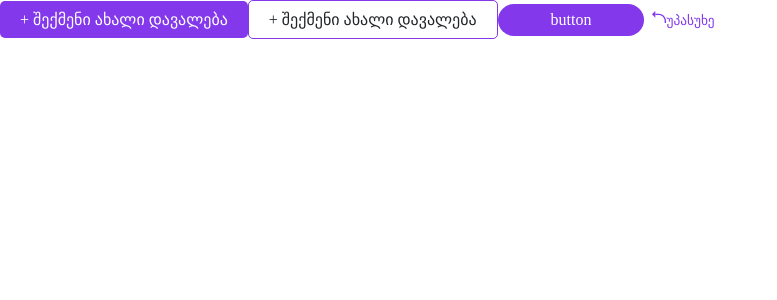
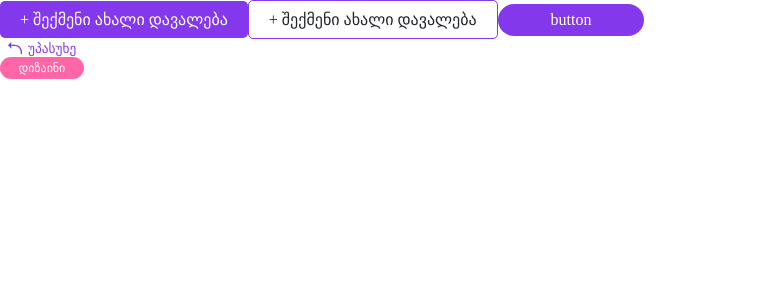
Before and after one commit to nikakek/telos-redberry, a Next.js app: page / in a window 1280 px wide. Shown: the top 300 px of the page, without its empty margins (0-777 px from the left). Built offline with nearby package versions, Linux system fonts and the light colour scheme.

Commit message:
added coloured buttons

```diff
--- a/src/app/Colors.module.scss
+++ b/src/app/Colors.module.scss
@@ -1,2 +1,6 @@
 $purple: rgba(131, 56, 236, 1);
 $purpleHover: rgba(181, 136, 244, 1);
+$pink: rgba(255, 102, 168, 1);
+$orange: rgba(253, 154, 106, 1);
+$blue: rgba(137, 182, 255, 1);
+$yellow: rgba(255, 216, 109, 1);
--- /dev/null
+++ b/src/app/components/buttons/ColoredButton/ColoredButton.module.scss
@@ -0,0 +1,28 @@
+@import "../../../Colors.module.scss";
+
+.button {
+  color: #fff;
+  border: none;
+  border-radius: 15px;
+  padding: 5px 18.5px;
+  cursor: pointer;
+  font-family: FiraGO;
+  font-size: 12px;
+  line-height: 100%;
+}
+
+.pink {
+  background-color: $pink;
+}
+
+.orange {
+  background-color: $orange;
+}
+
+.blue {
+  background-color: $blue;
+}
+
+.yellow {
+  background-color: $yellow;
+}
--- /dev/null
+++ b/src/app/components/buttons/ColoredButton/ColoredButton.tsx
@@ -0,0 +1,35 @@
+import styles from "./ColoredButton.module.scss";
+import clsx from "clsx";
+
+type Props = {
+  color: "pink" | "orange" | "blue" | "yellow";
+};
+
+let text: string;
+
+function ColoredButton(props: Props) {
+  let text: string;
+  switch (props.color) {
+    case "pink":
+      text = "დიზაინი";
+      break;
+    case "orange":
+      text = "მარკეტინგი";
+      break;
+    case "blue":
+      text = "ლოჯისტიკა";
+      break;
+    case "yellow":
+      text = "ინფ. ტექ.";
+      break;
+
+    default:
+      text = "button";
+  }
+
+  return (
+    <button className={clsx(styles.button, styles[props.color])}>{text}</button>
+  );
+}
+
+export default ColoredButton;
--- a/src/app/components/buttons/TextButton/TextButton.module.scss
+++ b/src/app/components/buttons/TextButton/TextButton.module.scss
@@ -5,7 +5,11 @@
   border: none;
   background-color: transparent;
   cursor: pointer;
+  display: flex;
+  align-items: center;
+  justify-content: center;
+  gap: 6px;
   &:hover {
-    color: $purpleHover;
+    opacity: 0.5;
   }
 }
--- a/src/app/page.tsx
+++ b/src/app/page.tsx
@@ -1,6 +1,7 @@
 import clsx from "clsx";
 import CustomButton from "./components/buttons/CustomButton/CustomButton";
 import TextButton from "./components/buttons/TextButton/TextButton";
+import ColoredButton from "./components/buttons/ColoredButton/ColoredButton";
 
 export default function Home() {
   return (
@@ -17,6 +18,8 @@ export default function Home() {
       />
       <CustomButton text="button" background="background" border="rounded" />
       <TextButton text="უპასუხე" img="/icons/reply.svg" />
+      <ColoredButton color="pink" />
+
     </>
   );
 }
```
Also changed, not shown: src/app/components/buttons/Button3/Button3.module.css (deleted), src/app/components/buttons/Button3/Button3.tsx (deleted), src/app/components/buttons/Button4/Button4.module.css (deleted), src/app/components/buttons/Button4/Button4.tsx (deleted).
